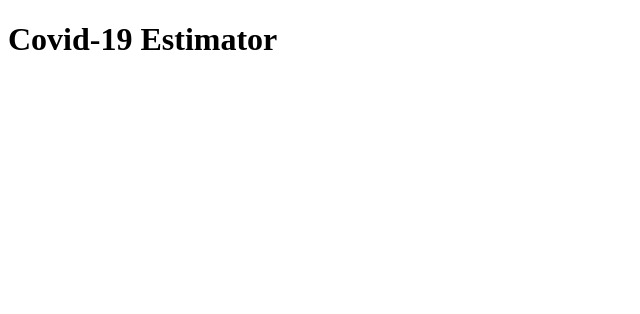
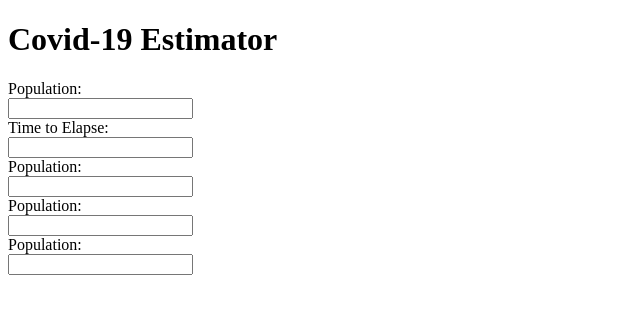
Before and after one commit to TebogoMothelo/devCAssesment, a website: page src/index.html in a window 1280 px wide. Shown: the whole page, without its empty margins (0-640 px from the left). Drawn offline with Linux system fonts and the light colour scheme.

Commit message:
added form fields

```diff
--- a/src/index.html
+++ b/src/index.html
@@ -8,7 +8,17 @@
 <body>
     <h1>Covid-19 Estimator</h1>
     <form>
+        <label for="population">Population:</label><br>
+        <input type="number" name="population"><br>
+        <label for="timeToElapse">Time to Elapse:</label><br>
+        <input type="number" name="timeToElapse"><br>
+        <label for="population">Population:</label><br>
+        <input type="number" name="population"><br>
+        <label for="population">Population:</label><br>
+        <input type="number" name="population"><br>
+        <label for="population">Population:</label><br>
+        <input type="number" name="population"><br>
+      </form>
 
-    </form>
 </body>
 </html>
```
